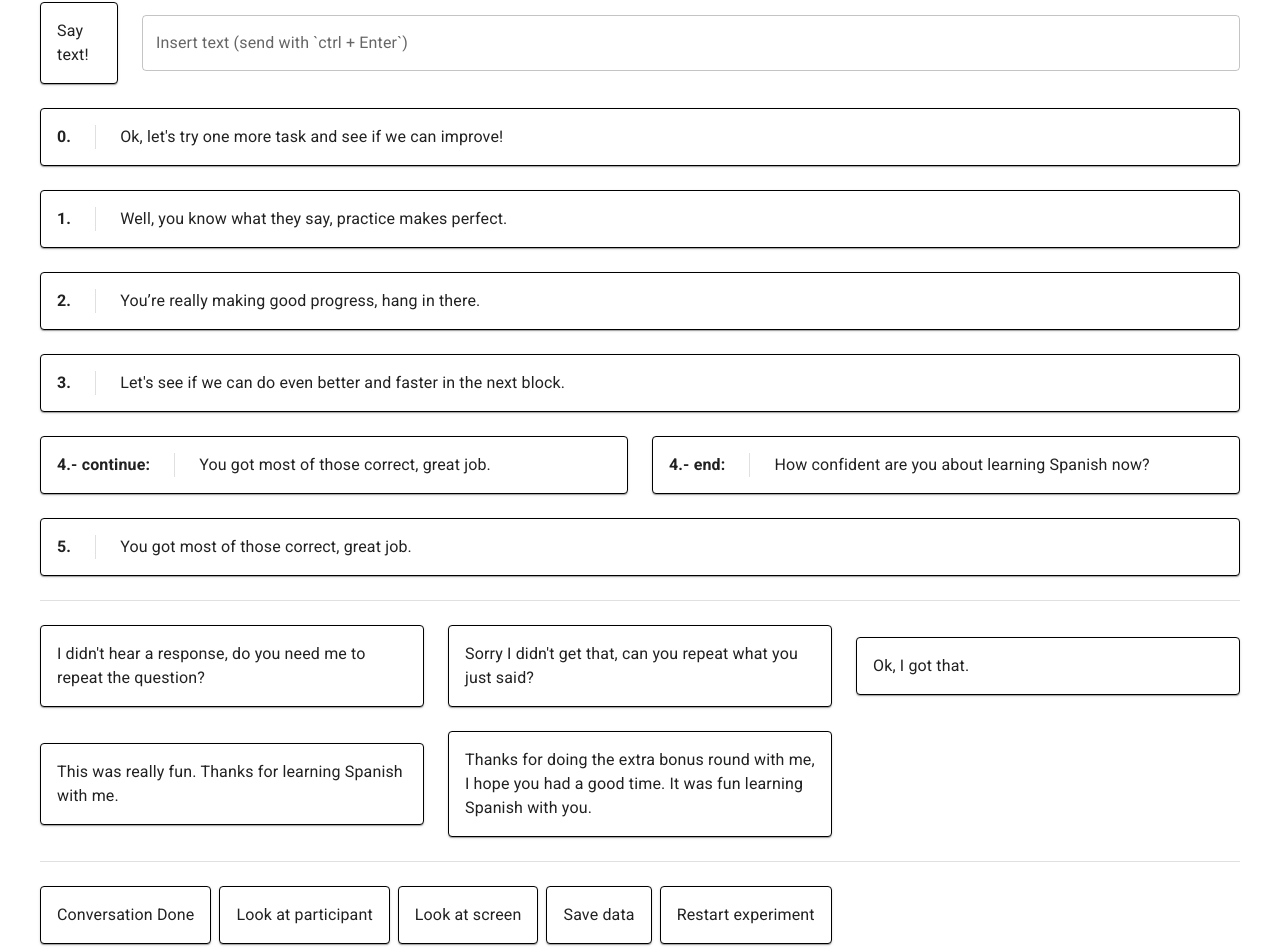
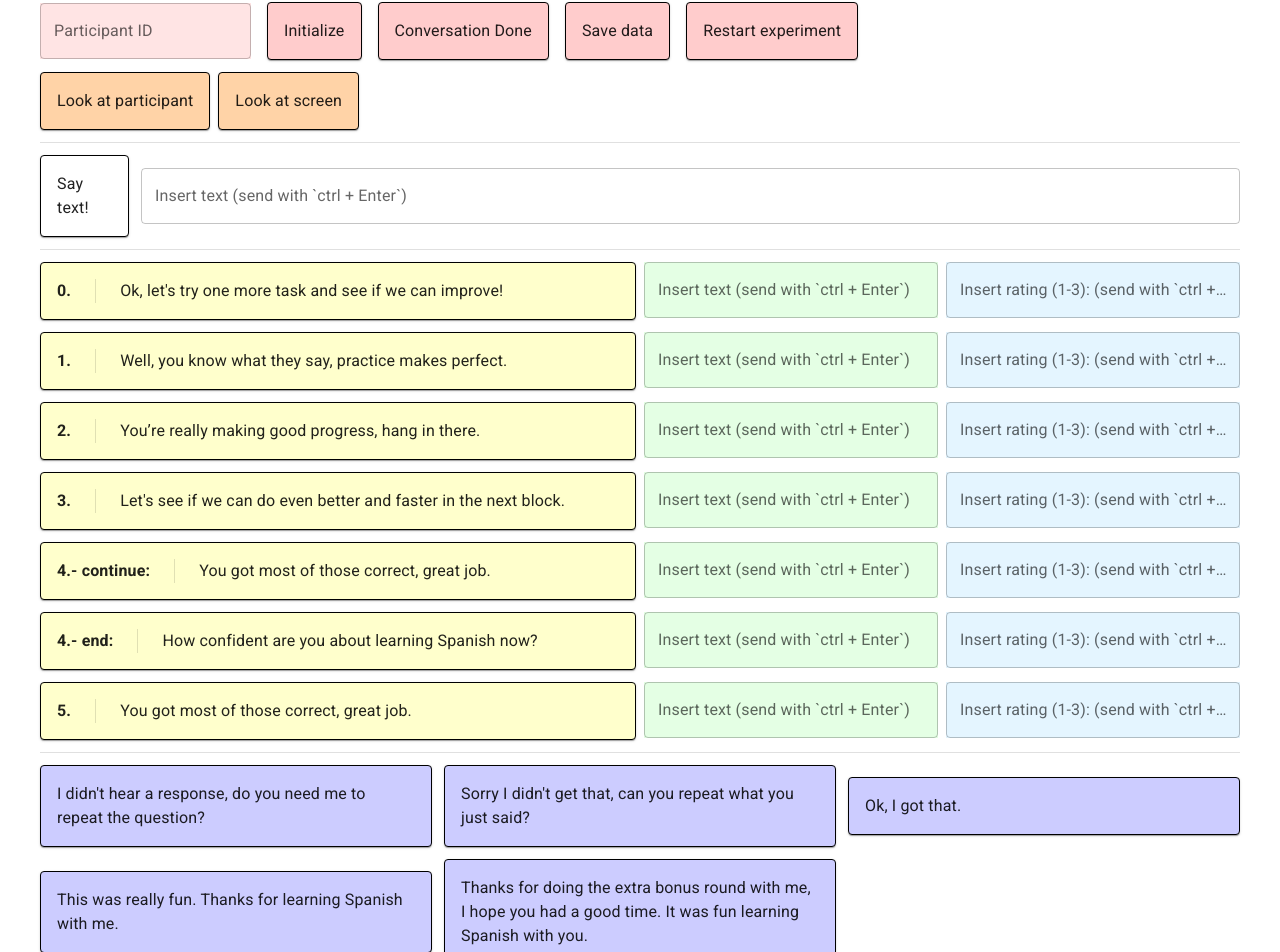
Before and after one commit to NaoPepper4hri/speech-learning, a React (Create React App) app in the folder client/: page /control in a window 1280 px wide. Shown: the part 38-990 px from the top of the page. Built offline with nearby package versions, Linux system fonts and the light colour scheme.

Commit message:
Formatted control page

```diff
--- a/client/src/PepperControl.js
+++ b/client/src/PepperControl.js
@@ -52,14 +52,115 @@ const other_actions = [
 
 class CardButton extends React.Component {
   render() {
-    const { children, onClick } = this.props;
+    const { children, onClick, background } = this.props;
     return (
-      <Card sx={{ border: "1px solid black" }}>
+      <Card sx={{ border: "1px solid black", background: background }}>
         <CardActionArea onClick={onClick}>
           <CardContent>{children}</CardContent>
         </CardActionArea>
       </Card>
     );
+  }
+}
+
+class InsertTextField extends React.Component {
+  render() {
+    const { onSubmit, hint, value, onChange, background } = this.props;
+    console.log("bg", background);
+    return (
+      <React.Fragment>
+        <Grid item xs={1} justifyContent="center">
+          <CardButton onClick={onSubmit} background={background}>
+            <Typography>{hint}</Typography>
+          </CardButton>
+        </Grid>
+        <Grid item xs={11}>
+          <TextField
+            label="Insert text (send with `ctrl + Enter`)"
+            variant="outlined"
+            fullWidth
+            multiline
+            value={value}
+            sx={{ background: `${background}88` }}
+            onKeyPress={(ev) => {
+              if (ev.ctrlKey && ev.key === "Enter") {
+                onSubmit();
+              }
+            }}
+            onChange={onChange}
+          />
+        </Grid>
+      </React.Fragment>
+    );
+  }
+}
+
+class WofOzReaction extends React.Component {
+  state = {
+    value: "",
+  };
+
+  render() {
+    const { value } = this.state;
+    const { response, idx: key } = this.props;
+    var { ncols } = this.props;
+    ncols = ncols ? ncols : 12;
+    console.log("key", key);
+
+    return response.map((t, idx) => (
+      <Grid key={`r${key}c${idx}`} container item spacing={1} xs={ncols}>
+        <Grid item xs={ncols / 2} justifyContent="center">
+          <CardButton
+            onClick={() => {
+              requestPepperText(t.text);
+            }}
+            background="#ffffcc"
+          >
+            <Stack direction="row" spacing={3}>
+              <Typography key="idx">
+                <strong>{`${key}${t.label ? `.- ${t.label}:` : "."}`}</strong>
+              </Typography>
+              <Divider key="divider" orientation="vertical" flexItem />
+              <Typography key="text">{t.text}</Typography>
+            </Stack>
+          </CardButton>
+        </Grid>
+        <Grid item xs={ncols / 4}>
+          <TextField
+            label="Insert text (send with `ctrl + Enter`)"
+            variant="outlined"
+            fullWidth
+            multiline
+            sx={{ background: "#ccffcc88" }}
+            value={value}
+            onKeyPress={(ev) => {
+              if (ev.ctrlKey && ev.key === "Enter") {
+                sendComment(value);
+                this.setState({ value: "" });
+              }
+            }}
+            onChange={(event) => this.setState({ value: event.target.value })}
+          />
+        </Grid>
+        <Grid item xs={ncols / 4}>
+          <TextField
+            label="Insert rating (1-3): (send with `ctrl + Enter`)"
+            variant="outlined"
+            fullWidth
+            multiline
+            sx={{ background: "#ccecff88" }}
+            value={value}
+            onKeyPress={(ev) => {
+              if (ev.ctrlKey && ev.key === "Enter") {
+                sendComment(value);
+                this.setState({ value: "" });
+              }
+            }}
+            onChange={(event) => this.setState({ value: event.target.value })}
+          />
+        </Grid>
+      </Grid>
+    ));
   }
 }
 
@@ -80,117 +181,11 @@ class PepperControl extends React.Component {
     }
   };
 
-  wOzStageReaction = (r, key, ncols = 12) => {
-    const cols = ncols / r.length;
-    console.log(ncols, r, r.length, cols);
-    return r.map((t, idx) => (
-      <Grid key={`r${key}c${idx}`} item xs={cols} justifyContent="center">
-        <CardButton
-          onClick={() => {
-            requestPepperText(t.text);
-          }}
-        >
-          <Stack direction="row" spacing={3}>
-            <Typography key="idx">
-              <strong>{`${key}${t.label ? `.- ${t.label}:` : "."}`}</strong>
-            </Typography>
-            <Divider key="divider" orientation="vertical" flexItem />
-            <Typography key="text">{t.text}</Typography>
-          </Stack>
-        </CardButton>
-      </Grid>
-    ));
-  };
-
-  insertText = (value, hint, onSubmit, onChange) => {
-    return (
-      <React.Fragment>
-        <Grid item xs={1} justifyContent="center">
-          <CardButton onClick={onSubmit}>
-            <Typography>{hint}</Typography>
-          </CardButton>
-        </Grid>
-        <Grid item xs={11}>
-          <TextField
-            label="Insert text (send with `ctrl + Enter`)"
-            variant="outlined"
-            fullWidth
-            multiline
-            value={value}
-            onKeyPress={(ev) => {
-              if (ev.ctrlKey && ev.key === "Enter") {
-                onSubmit();
-              }
-            }}
-            onChange={onChange}
-          />
-        </Grid>
-      </React.Fragment>
-    );
-  };
-
   render() {
     const { id, dyntext, notes } = this.state;
     return (
       <React.Fragment>
-        <Grid container padding={5} spacing={3} alignItems="center">
-          {this.insertText(
-            dyntext,
-            "Say text!",
-            () => {
-              requestPepperText(dyntext);
-              this.setState({ dyntext: "" });
-            },
-            (event) => this.setState({ dyntext: event.target.value })
-          )}
-          {scheduled_actions.map((a, idx) => this.wOzStageReaction(a, idx))}
-          <Grid item xs={12}>
-            <Divider />
-          </Grid>
-          {other_actions.map((a, idx) => (
-            <Grid key={idx} item xs={4} justifyContent="center">
-              <CardButton
-                onClick={() => {
-                  requestPepperText(a);
-                }}
-              >
-                <Typography>{a}</Typography>
-              </CardButton>
-            </Grid>
-          ))}
-          <Grid item xs={12}>
-            <Divider />
-          </Grid>
-          <Grid item container direction="row" spacing={1}>
-            <Grid item>
-              <CardButton onClick={() => setConversationDone()}>
-                <Typography>Conversation Done</Typography>
-              </CardButton>
-            </Grid>
-            <Grid item>
-              <CardButton onClick={() => requestPepperLookAtParticipant()}>
-                <Typography>Look at participant</Typography>
-              </CardButton>
-            </Grid>
-            <Grid item>
-              <CardButton onClick={() => requestPepperLookAtScreen()}>
-                <Typography>Look at screen</Typography>
-              </CardButton>
-            </Grid>
-            <Grid item>
-              <CardButton onClick={() => saveData()}>
-                <Typography>Save data</Typography>
-              </CardButton>
-            </Grid>
-            <Grid item>
-              <CardButton onClick={() => this.setState({ dialogOpen: true })}>
-                <Typography>Restart experiment</Typography>
-              </CardButton>
-            </Grid>
-          </Grid>
-          <Grid item xs={12}>
-            <Divider />
-          </Grid>
+        <Grid container padding={5} spacing={1.5} alignItems="center">
           <Grid
             container
             item
@@ -205,6 +200,7 @@ class PepperControl extends React.Component {
                 variant="outlined"
                 value={id}
                 onChange={(event) => this.setState({ id: event.target.value })}
+                sx={{ background: "#ffcccc88" }}
               />
             </Grid>
             <Grid item>
@@ -212,20 +208,97 @@ class PepperControl extends React.Component {
                 onClick={() => {
                   initialize({ id: id, date: new Date().toLocaleString() });
                 }}
+                background={"#ffcccc"}
               >
                 <Typography>Initialize</Typography>
               </CardButton>
             </Grid>
+            <Grid item>
+              <CardButton
+                onClick={() => setConversationDone()}
+                background={"#ffcccc"}
+              >
+                <Typography>Conversation Done</Typography>
+              </CardButton>
+            </Grid>
+            <Grid item>
+              <CardButton onClick={() => saveData()} background={"#ffcccc"}>
+                <Typography>Save data</Typography>
+              </CardButton>
+            </Grid>
+            <Grid item>
+              <CardButton
+                onClick={() => this.setState({ dialogOpen: true })}
+                background={"#ffcccc"}
+              >
+                <Typography>Restart experiment</Typography>
+              </CardButton>
+            </Grid>
           </Grid>
-          {this.insertText(
-            notes,
-            "Send notes!",
-            () => {
+          <Grid item container direction="row" spacing={1}>
+            <Grid item>
+              <CardButton
+                onClick={() => requestPepperLookAtParticipant()}
+                background={"#ffd3a7"}
+              >
+                <Typography>Look at participant</Typography>
+              </CardButton>
+            </Grid>
+            <Grid item>
+              <CardButton
+                onClick={() => requestPepperLookAtScreen()}
+                background={"#ffd3a7"}
+              >
+                <Typography>Look at screen</Typography>
+              </CardButton>
+            </Grid>
+          </Grid>
+          <Grid item xs={12}>
+            <Divider />
+          </Grid>
+          <InsertTextField
+            value={dyntext}
+            hint="Say text!"
+            onSubmit={() => {
+              requestPepperText(dyntext);
+              this.setState({ dyntext: "" });
+            }}
+            onChange={(event) => this.setState({ dyntext: event.target.value })}
+          />
+          <Grid item xs={12}>
+            <Divider />
+          </Grid>
+          {scheduled_actions.map((a, idx) => (
+            <WofOzReaction response={a} idx={idx} />
+          ))}
+          <Grid item xs={12}>
+            <Divider />
+          </Grid>
+          {other_actions.map((a, idx) => (
+            <Grid key={idx} item xs={4} justifyContent="center">
+              <CardButton
+                onClick={() => {
+                  requestPepperText(a);
+                }}
+                background="#ccccff"
+              >
+                <Typography>{a}</Typography>
+              </CardButton>
+            </Grid>
+          ))}
+          <Grid item xs={12}>
+            <Divider />
+          </Grid>
+          <InsertTextField
+            value={notes}
+            hint="Send notes!"
+            background="#ccffcc"
+            onSubmit={() => {
               sendComment(notes);
               this.setState({ notes: "" });
-            },
-            (event) => this.setState({ notes: event.target.value })
-          )}
+            }}
+            onChange={(event) => this.setState({ notes: event.target.value })}
+          />
         </Grid>
         <Dialog
           open={this.state.dialogOpen}
```
